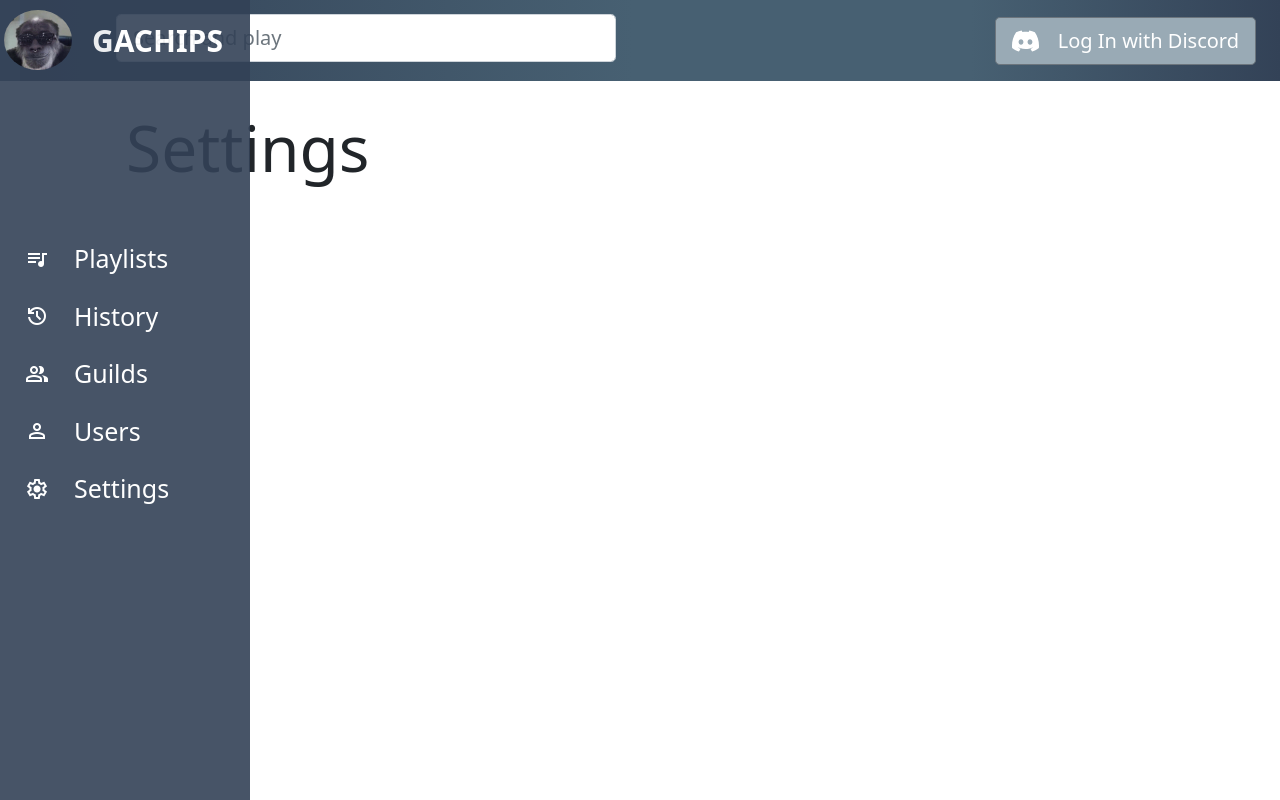
After one commit to agarbuzov/ipc_discord_bot, a FastAPI app: template front/templates/settings.html in a window 1280 px wide. The commit adds this page. Run offline with FastAPI, Linux system fonts and the light colour scheme; the template is opened without the code that fills it, so the values that code supplies are empty.

Commit message:
Add view and template for settings page

```diff
--- a/app.py
+++ b/app.py
@@ -134,3 +134,8 @@ async def set_user(request: Request, call_next):
     request.state.redirect_url = urllib.parse.quote(settings.REDIRECT_URL, safe='')
     response = await call_next(request)
     return response
+
+
+@app.get("/settings/", response_class=HTMLResponse)
+async def index(request: Request, authorize=Depends(is_authorized)):
+    return templates.TemplateResponse("settings.html", {"request": request})
--- a/front/templates/playlist_create.html
+++ b/front/templates/playlist_create.html
@@ -68,5 +68,6 @@
             var fileName = e.target.files[0].name;
             $('.custom-file-label').html(fileName);
         });
+
 </script>
 {% endblock %}
--- /dev/null
+++ b/front/templates/settings.html
@@ -0,0 +1,14 @@
+{% extends 'base.html' %}
+{% block content %}
+
+<div style="display: grid; grid-template-rows: 100px 1fr;">
+        <div class="d-flex justify-content-between align-items-center">
+            <span class="display-3 mb-1">Settings</span>
+        </div>
+        <div>
+
+
+
+        </div>
+</div>
+{% endblock %}
```
Lines whose indentation alone changed are shown as unchanged.
